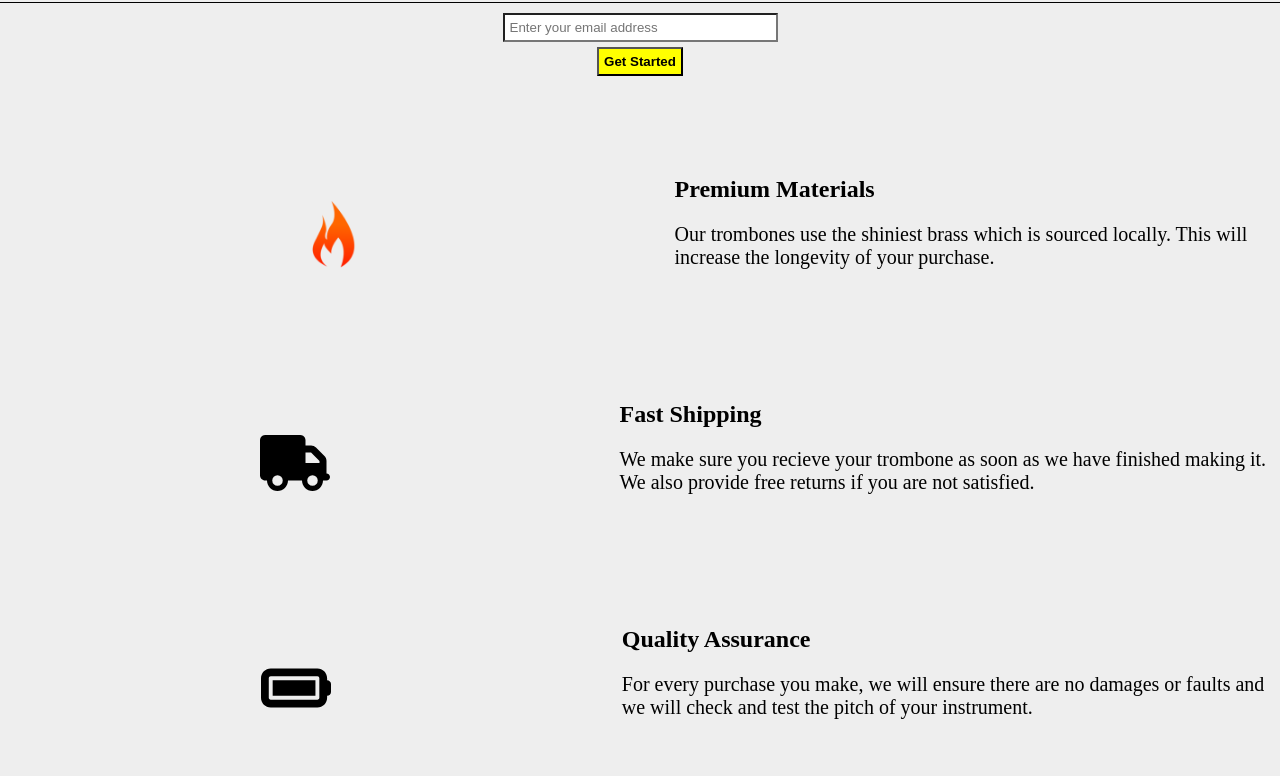
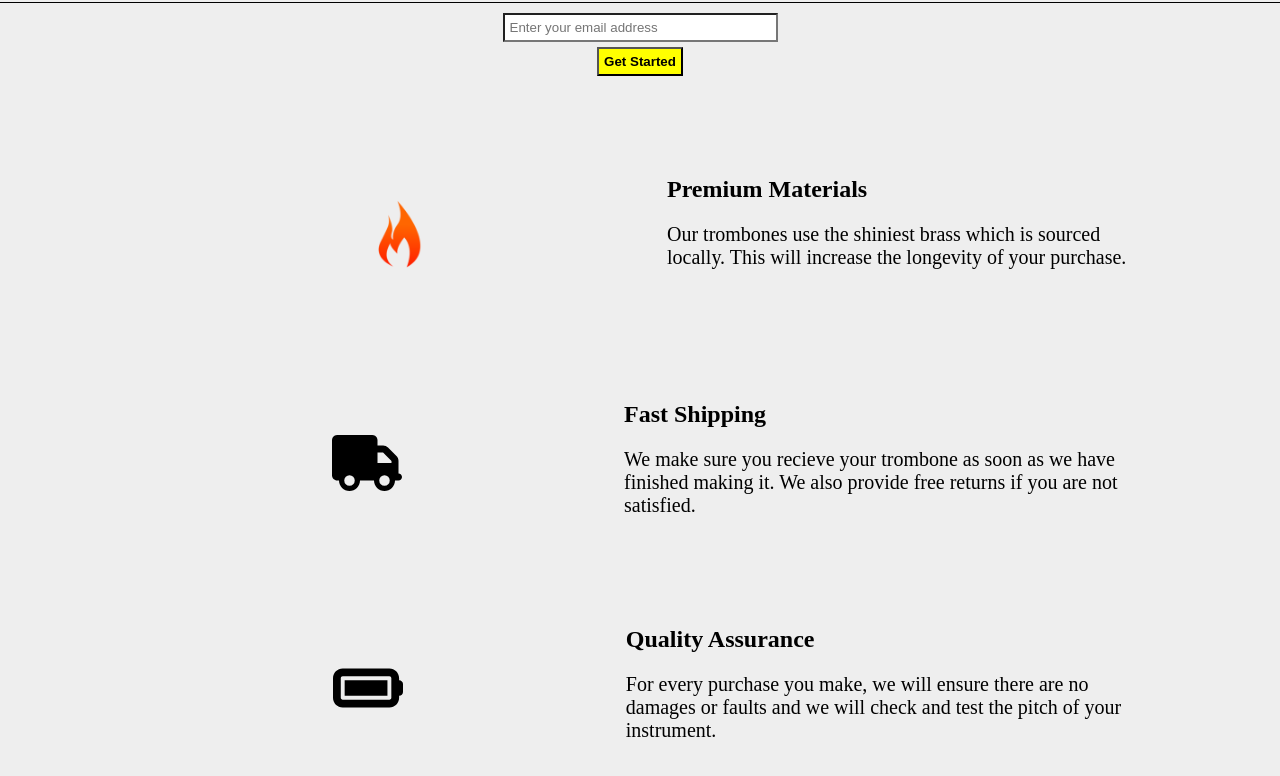
Before and after one commit to Bleri123/Trombones, a plain HTML site: page index.html in a window 1280 px wide. Shown: the part 72-848 px from the top of the page. Drawn offline with Linux system fonts and the light colour scheme.

Commit message:
initial commit

```diff
--- a/styles.css
+++ b/styles.css
@@ -82,6 +82,10 @@ h2 {
     height: 125px;
     width: 20vw;
     color: darkorange;
+    width: 1000px;
+}
+
+#Features{
     width: 1000px;
 }
 
```
